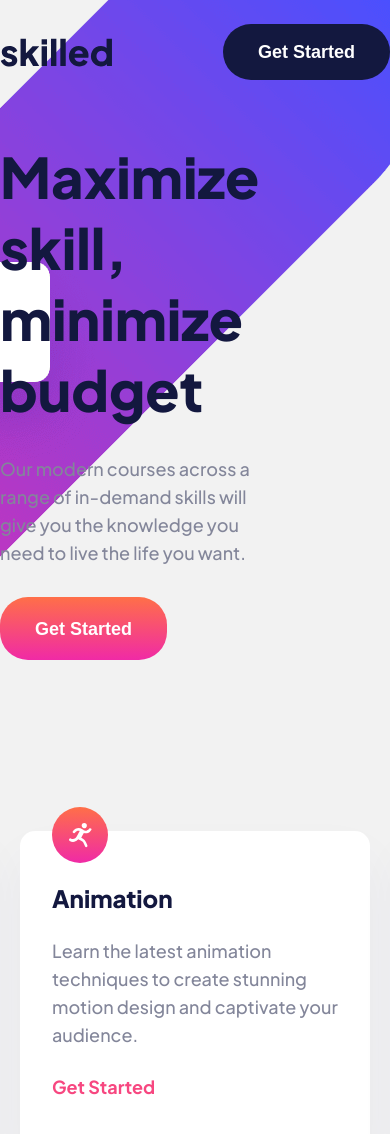
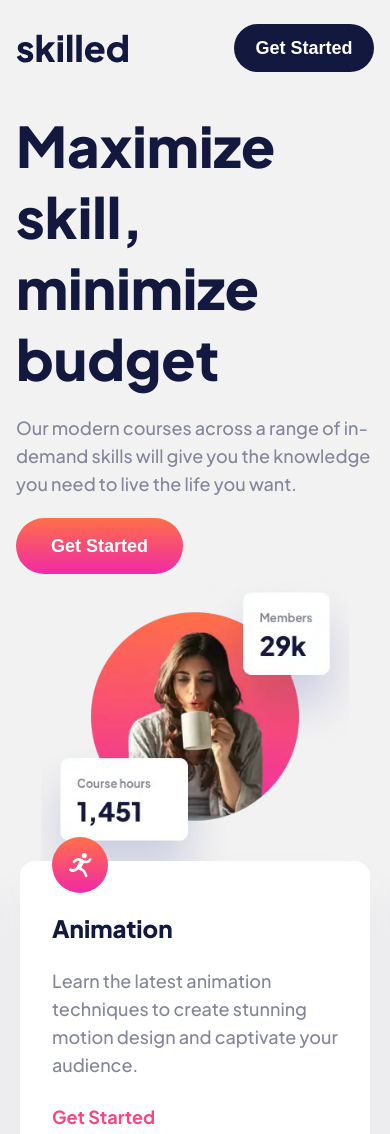
Before and after one commit to cthulhuscode/skilled-landing-page, a plain HTML site: page index.html in a window 390 px wide. Shown: the top 1134 px of the page. Drawn offline with Linux system fonts and the light colour scheme.

Commit message:
working with the images

```diff
--- a/index.html
+++ b/index.html
@@ -35,9 +35,14 @@
         <button class="hero__button">Get Started</button>
       </div>
       <picture class="hero__image-container">
-        <source srcset="./images/desktop/image-hero-desktop.png">
-        <source srcset="./images/tablet/image-hero-tablet.png">
-        <source srcset="./images/mobile/image-hero-mobile.png">
+        <source media="(min-width: 1050px)" srcset="./images/desktop/image-hero-desktop.webp 1046w,
+                      ./images/desktop/image-hero-desktop@2x.webp 2092w
+                      ">
+        <source media="(min-width: 951px)" srcset="./images/tablet/image-hero-tablet.webp 695w,
+                  ./images/tablet/image-hero-tablet@2x.webp 1390w
+              ">
+        <source srcset="./images/mobile/image-hero-mobile.webp 435w,
+        ./images/mobile/image-hero-mobile@2x.webp 870w">
         <img class="hero__image" src="./images/desktop/image-hero-desktop.png" alt="woman drinking coffee">
       </picture>
     </section>
--- a/style.css
+++ b/style.css
@@ -71,7 +71,6 @@ button{
 
 .header__button{
   background-color: var(--color-dark-blue);
-
 }
 
 .header__button:hover{
@@ -101,6 +100,9 @@ button{
   position: absolute;
   right: -80%;
   top: -235px;
+
+  max-width: 1046px;
+  max-height: 938px;
 }
 
 .hero__info{
@@ -213,6 +215,7 @@ button{
   font-size: 18px;
   line-height: 28px;
   color: var(--color-pink);
+  width: 110px;
 }
 
 .card__link:hover{
@@ -245,3 +248,55 @@ button{
 .footer__button:hover{
   background: var(--gradient-purple-pink--active);
 }
+
+@media screen and (max-width: 1160px) {
+  .container{
+    padding: 0 40px;
+  }
+}
+
+@media screen and (max-width: 1050px) {
+  .hero__info{
+    min-width: 464px;
+  }
+
+  .hero__image{
+    position: absolute;
+    right: -90%;
+    top: -210px;
+  }
+}
+
+@media screen and (max-width: 950px) {
+  .header__button, .footer__button{
+    width: 140px;
+    height: 48px;
+  }
+
+  .hero{
+    flex-direction: column;
+    margin-top: 38px;
+  }
+
+  .hero__info{
+    min-width: unset;
+    gap: 20px;
+  }
+
+  .hero__button{
+    height: 56px;
+  }
+
+  .hero__image{
+    position: static;
+    width: 100%;
+    height: 100%;
+    object-fit: contain;
+  }
+}
+
+@media screen and (max-width: 530px) {
+  .container{
+    padding: 0 16px;
+  }
+}
```
